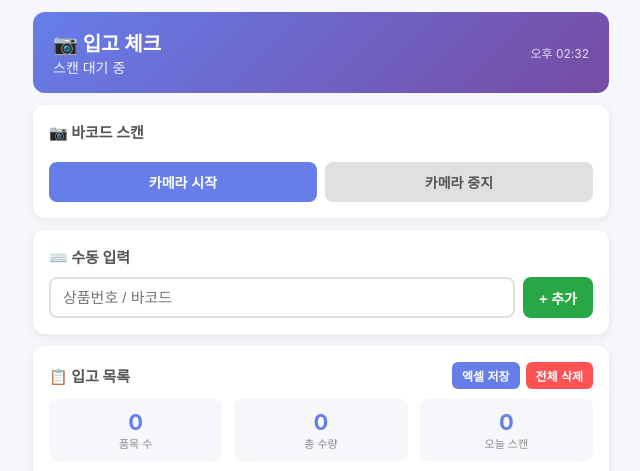
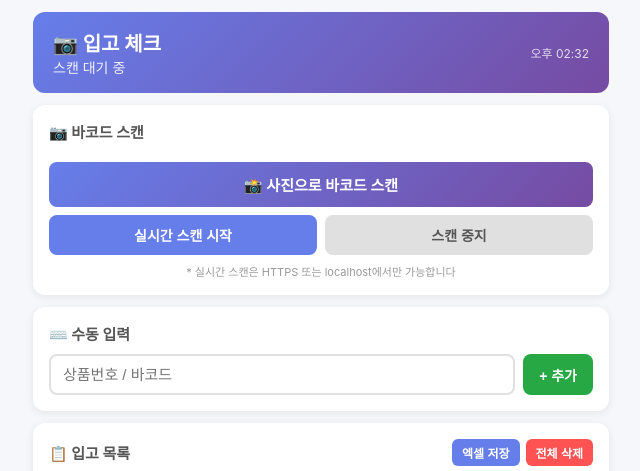
Before and after one commit to dldyddk1211/LEE, a Flask app: page /receiving in a window 1280 px wide. Shown: the top 471 px of the page, without its empty margins (319-959 px from the left). Run offline with Flask 3, Linux system fonts and the light colour scheme; some libraries are stand-ins or nearby versions.

Commit message:
fix: 입고 체크 카메라 HTTP 환경 지원
- 사진 촬영 방식 바코드 인식 추가 (HTTP에서도 동작)
- input[capture=environment]로 카메라 호출 (HTTPS 불필요)
- 실시간 스캔은 HTTPS/localhost 전용으로 분리 표시

Co-Authored-By: Claude Opus 4.6 <noreply@anthropic.com>

```diff
--- a/poizon_search/templates/receiving.html
+++ b/poizon_search/templates/receiving.html
@@ -248,13 +248,27 @@
   <div class="info" id="lastInfo"></div>
 </div>
 
-<!-- 카메라 스캔 -->
+<!-- 바코드 스캔 -->
 <div class="camera-section">
   <h3>📷 바코드 스캔</h3>
   <div id="reader"></div>
-  <div class="camera-controls">
-    <button id="btnStartCam" onclick="startCamera()">카메라 시작</button>
-    <button id="btnStopCam" onclick="stopCamera()">카메라 중지</button>
+
+  <!-- 방법1: 사진 촬영으로 바코드 인식 (HTTP에서도 동작) -->
+  <div class="camera-controls" style="flex-direction:column; gap:8px;">
+    <label style="flex:1; text-align:center; padding:12px; background:linear-gradient(135deg,#667eea,#764ba2); color:#fff; border-radius:8px; font-size:15px; font-weight:600; cursor:pointer;">
+      📸 사진으로 바코드 스캔
+      <input type="file" accept="image/*" capture="environment" id="photoCapture"
+             onchange="scanFromPhoto(this)" style="display:none;">
+    </label>
+
+    <!-- 방법2: 실시간 카메라 (HTTPS 또는 localhost만 가능) -->
+    <div style="display:flex; gap:8px;">
+      <button id="btnStartCam" onclick="startCamera()" style="flex:1;">실시간 스캔 시작</button>
+      <button id="btnStopCam" onclick="stopCamera()" style="flex:1;">스캔 중지</button>
+    </div>
+    <div style="font-size:11px; color:#999; text-align:center;">
+      * 실시간 스캔은 HTTPS 또는 localhost에서만 가능합니다
+    </div>
   </div>
 </div>
 
@@ -382,7 +396,31 @@
   }
 
   // ━━━━━━━━━━━━━━━━━━━━━━━━━━━━━━━━━━
-  // 카메라
+  // 사진 촬영 바코드 인식 (HTTP에서도 동작)
+  // ━━━━━━━━━━━━━━━━━━━━━━━━━━━━━━━━━━
+  function scanFromPhoto(input) {
+    if (!input.files || !input.files[0]) return;
+
+    const file = input.files[0];
+    const html5QrScanner = new Html5Qrcode("reader");
+
+    html5QrScanner.scanFile(file, true)
+      .then(decodedText => {
+        addBarcode(decodedText);
+        html5QrScanner.clear();
+      })
+      .catch(err => {
+        // 바코드 인식 실패 시 파일명에서 추출 시도
+        alert('바코드를 인식하지 못했습니다.\n좀 더 가까이에서 선명하게 촬영해주세요.');
+        html5QrScanner.clear();
+      });
+
+    // input 초기화 (같은 파일 다시 선택 가능하게)
+    input.value = '';
+  }
+
+  // ━━━━━━━━━━━━━━━━━━━━━━━━━━━━━━━━━━
+  // 실시간 카메라 (HTTPS/localhost만)
   // ━━━━━━━━━━━━━━━━━━━━━━━━━━━━━━━━━━
   function startCamera() {
     if (isScanning) return;
```
